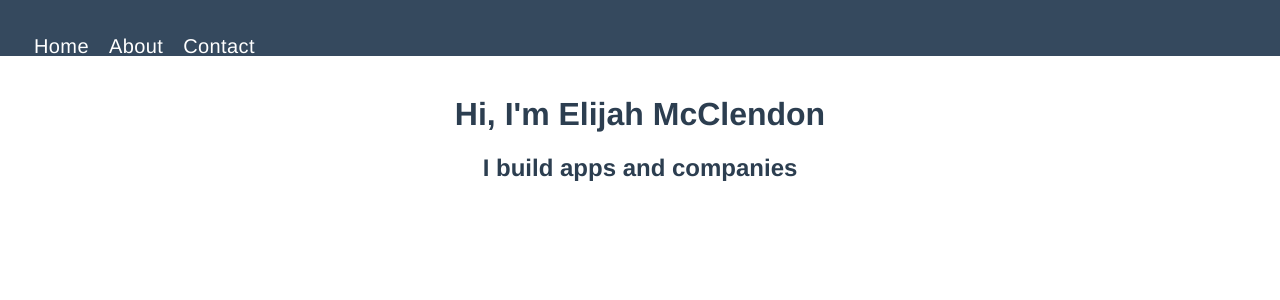
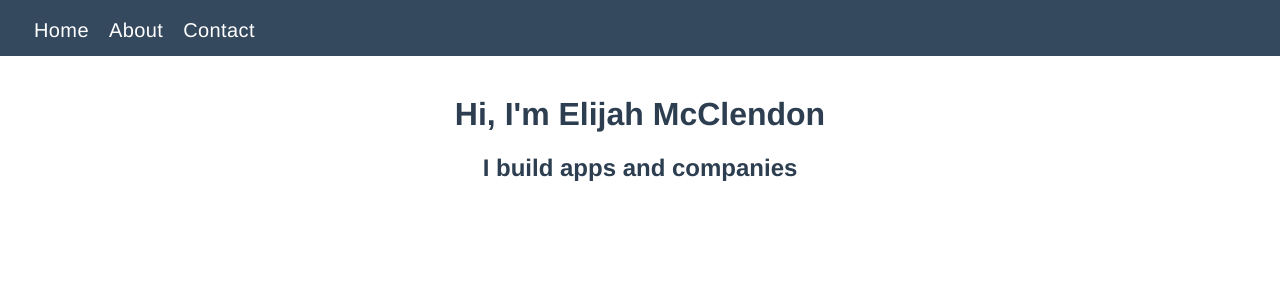
Before and after one commit to elimcjah/My-Portfolio-Vue-PWA, a Vue app: page /#/ in a window 1280 px wide. Shown: the top 300 px of the page. Built offline with nearby package versions, Linux system fonts and the light colour scheme.

Commit message:
Feature (004) Create Containers - remove commented code

```diff
--- a/src/components/AppNavBar.vue
+++ b/src/components/AppNavBar.vue
@@ -37,7 +37,6 @@ header ul {
   box-sizing: border-box;
   list-style-type: none;
   padding: 0;
-  padding-top: 16px;
 }
 
 li {
```
